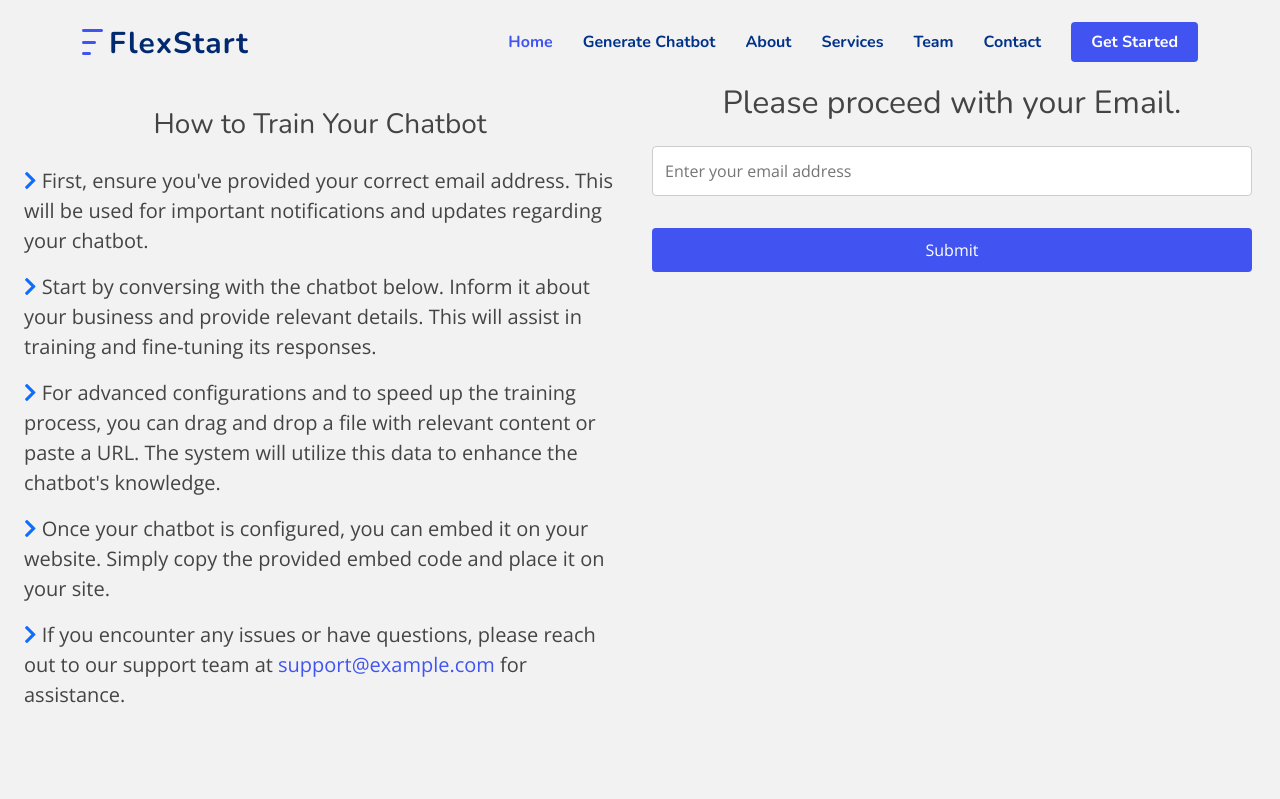
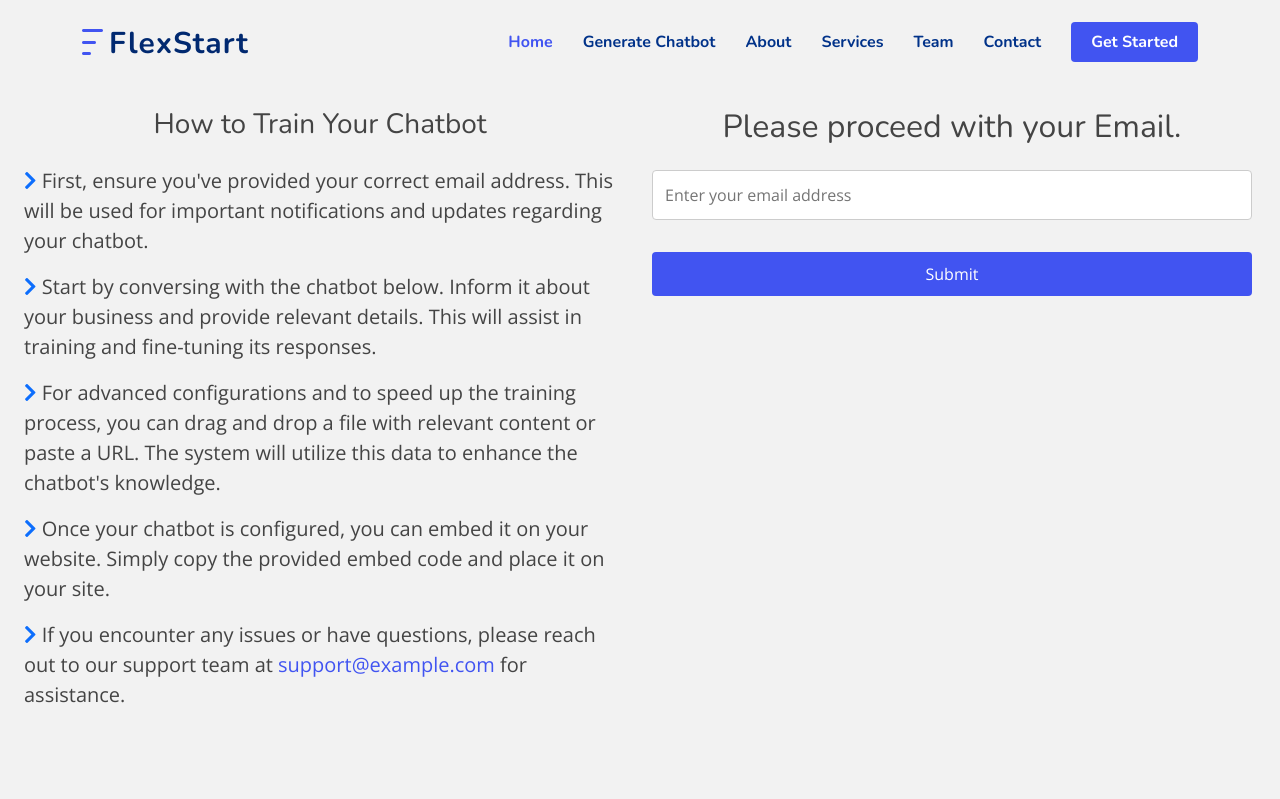
Before and after one commit to Sanchay-T/Autonomous-Agent, a Django app: page /generate-business-data/ in a window 1280 px wide. Shown: the top 799 px of the page. Run offline with Django 4.2, Linux system fonts and the light colour scheme; parts of the project's set-up code (start-up, migrations or seed data) failed here and were passed over; some libraries are stand-ins or nearby versions.

Commit message:
Some changes

```diff
--- a/requirements.txt
+++ b/requirements.txt
@@ -207,7 +207,7 @@ unstructured==0.10.16
 uri-template==1.3.0
 urllib3==1.26.16
 uvicorn==0.23.2
-uvloop==0.17.0
+# uvloop==0.17.0
 wandb==0.15.8
 watchfiles==0.19.0
 wcwidth==0.2.6
--- a/templates/generate_business_data.html
+++ b/templates/generate_business_data.html
@@ -431,7 +431,7 @@
             </div>
 
 
-            <div class="col-sm-6">
+            <div class="col-sm-6 pt-4">
 
                 <div id="email_container" class="row gx-0 gap-3 justify-content-center">
 
```
Also changed, not shown: autonomous_app/chat_prompt.json (+1 -1 lines), db.sqlite3, 1 other file.
